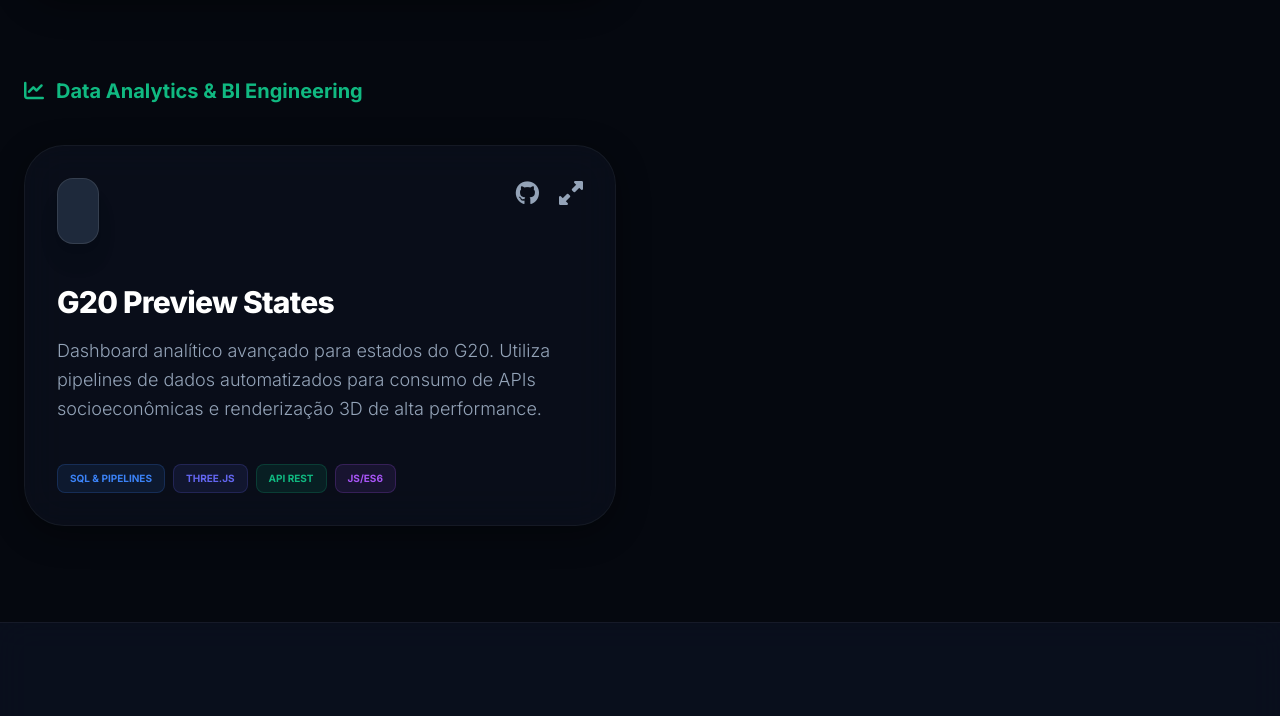
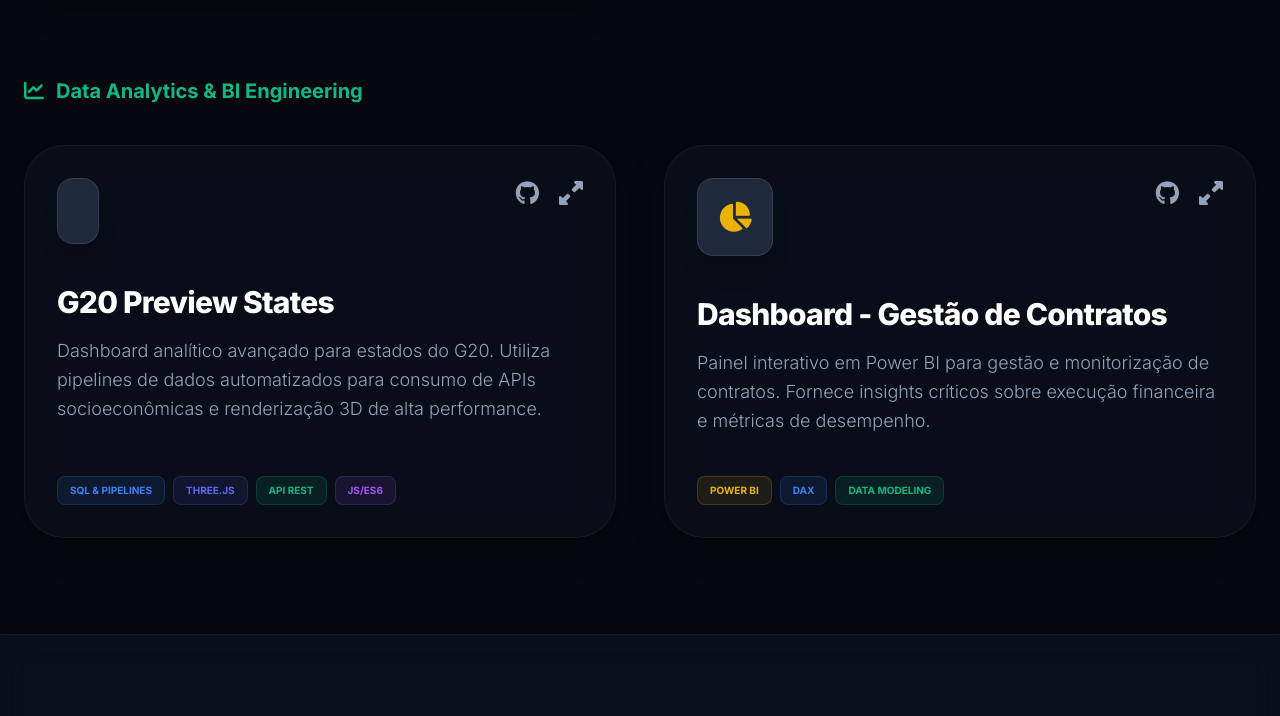
Before and after one commit to kassioserpa/portifolio, a plain HTML site: page index.html in a window 1280 px wide. Shown: the part 1505-2221 px from the top of the page. Drawn offline with nearby package versions, Linux system fonts and the light colour scheme; some icons are missing.

Commit message:
Adicionado novo projeto - Power BI

```diff
--- a/index.html
+++ b/index.html
@@ -141,7 +141,7 @@
                 </div>
 
                 <h1 class="text-5xl sm:text-7xl lg:text-8xl font-extrabold mb-6 text-slate-900 dark:text-white tracking-tight leading-[1.1]">
-                    Kássio Serpa.<br>
+                    Kássio Serpa<br>
                     <span id="typing-role" class="text-transparent bg-clip-text bg-gradient-to-r from-blue-500 to-emerald-400 min-h-[1em] block mt-2"></span>
                 </h1>
 
@@ -255,6 +255,28 @@
                         <span class="px-3 py-1.5 bg-purple-500/10 text-purple-500 rounded-lg text-[10px] font-bold border border-purple-500/20 uppercase">JS/ES6</span>
                     </div>
                 </div>
+
+                <!-- Projeto: Contratos CGLI (Power BI) -->
+                <div class="reveal tilt-card glass shimmer-effect rounded-[2.5rem] p-8 transition-all duration-500 hover:shadow-[0_20px_50px_rgba(234,179,8,0.15)] group flex flex-col h-full relative overflow-hidden bg-white/40 dark:bg-slate-900/40 border-slate-200 dark:border-white/5" style="transition-delay: 100ms;">
+                    <div class="flex justify-between items-start mb-10 relative z-10">
+                        <div class="p-5 bg-white dark:bg-slate-800 rounded-2xl text-yellow-500 shadow-xl border border-white/10">
+                            <i class="fas fa-chart-pie text-3xl"></i>
+                        </div>
+                        <div class="flex space-x-5 text-2xl text-slate-400">
+                            <a href="https://github.com/kassioserpa/Dashboard-Gestao-de-Contratos-Publicos" target="_blank" class="hover:text-yellow-500 transition-all hover:scale-125"><i class="fab fa-github"></i></a>
+                            <button onclick="openModal('Dashboard - Gestão de Contratos', 'https://kassioserpa.github.io/Dashboard-Gestao-de-Contratos-Publicos/')" class="hover:text-yellow-500 transition-all hover:scale-125"><i class="fas fa-expand-alt"></i></button>
+                        </div>
+                    </div>
+                    <h3 class="text-3xl font-black mb-4 text-slate-900 dark:text-white group-hover:text-yellow-500 transition-colors tracking-tight">Dashboard - Gestão de Contratos</h3>
+                    <p class="text-slate-600 dark:text-slate-400 mb-10 leading-relaxed flex-grow text-lg font-light" data-i18n="cgli_desc">
+                        Painel interativo em Power BI para gestão e monitorização de contratos. Fornece insights críticos sobre execução financeira e métricas de desempenho.
+                    </p>
+                    <div class="flex flex-wrap gap-2 mt-auto relative z-10">
+                        <span class="px-3 py-1.5 bg-yellow-500/10 text-yellow-600 dark:text-yellow-500 rounded-lg text-[10px] font-bold border border-yellow-500/20 uppercase">Power BI</span>
+                        <span class="px-3 py-1.5 bg-blue-500/10 text-blue-500 rounded-lg text-[10px] font-bold border border-blue-500/20 uppercase">DAX</span>
+                        <span class="px-3 py-1.5 bg-emerald-500/10 text-emerald-500 rounded-lg text-[10px] font-bold border border-emerald-500/20 uppercase">Data Modeling</span>
+                    </div>
+                </div>
             </div>
         </div>
     </section>
@@ -280,7 +302,7 @@
                     <div class="w-16 h-16 border-4 border-blue-900 border-t-blue-500 rounded-full animate-spin mb-6"></div>
                     <p class="text-blue-500 font-mono animate-pulse">Initializing Data Stream...</p>
                 </div>
-                <iframe id="modal-iframe" class="w-full h-full border-0 relative z-10 hidden" src=""></iframe>
+                <iframe id="modal-iframe" class="w-full h-full border-0 relative z-10 hidden" src="" allowFullScreen="true"></iframe>
             </div>
         </div>
     </div>
@@ -493,6 +515,7 @@
                 proj_bi: "<i class='fas fa-chart-line'></i> Data Analytics & BI Engineering",
                 davincix_desc: "Plataforma completa de estudos para concursos públicos. Organização de cronogramas e gestão de conteúdo educacional escalável.",
                 g20_desc: "Dashboard analítico avançado para estados do G20. Utiliza pipelines de dados automatizados para consumo de APIs socioeconômicas e renderização 3D de alta performance.",
+                cgli_desc: "Painel interativo em Power BI para gestão e monitorização de contratos. Fornece insights críticos sobre execução financeira e métricas de desempenho.",
                 footer_title: "Vamos transformar dados em decisões inteligentes?", btn_hello: "Contactar"
             },
             en: {
@@ -503,6 +526,7 @@
                 proj_bi: "<i class='fas fa-chart-line'></i> Data Analytics & BI Engineering",
                 davincix_desc: "Complete study platform for public exams. Schedule organization and scalable educational content management.",
                 g20_desc: "Advanced analytical dashboard for G20 states. Uses automated data pipelines for socioeconomic API consumption and high-performance 3D rendering.",
+                cgli_desc: "Interactive Power BI dashboard for contract management and monitoring. Provides critical insights into financial execution and performance metrics.",
                 footer_title: "Shall we turn data into intelligent decisions?", btn_hello: "Contact"
             },
             es: {
@@ -513,6 +537,7 @@
                 proj_bi: "<i class='fas fa-chart-line'></i> Data Analytics y BI Engineering",
                 davincix_desc: "Plataforma completa de estudios para oposiciones. Organización de cronogramas y gestión de contenido educativo escalable.",
                 g20_desc: "Dashboard analítico avanzado para los estados del G20. Utiliza pipelines de dados automatizados para el consumo de APIs socioeconómicas y renderizado 3D de alto rendimiento.",
+                cgli_desc: "Panel interactivo en Power BI para la gestión y seguimiento de contratos. Proporciona información crítica sobre la ejecución financiera y métricas de rendimiento.",
                 footer_title: "¿Transformamos datos en decisiones inteligentes?", btn_hello: "Contactar"
             }
         };
```
